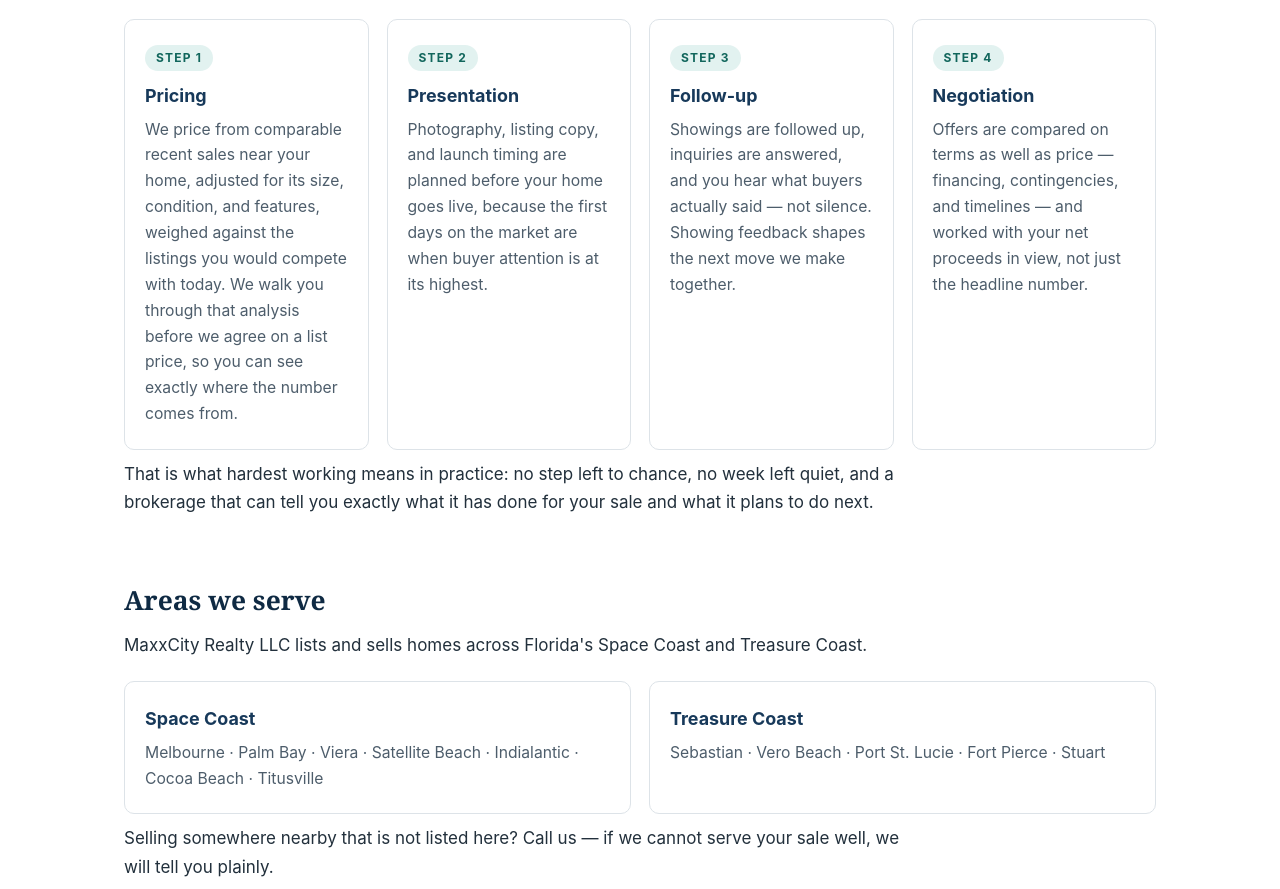
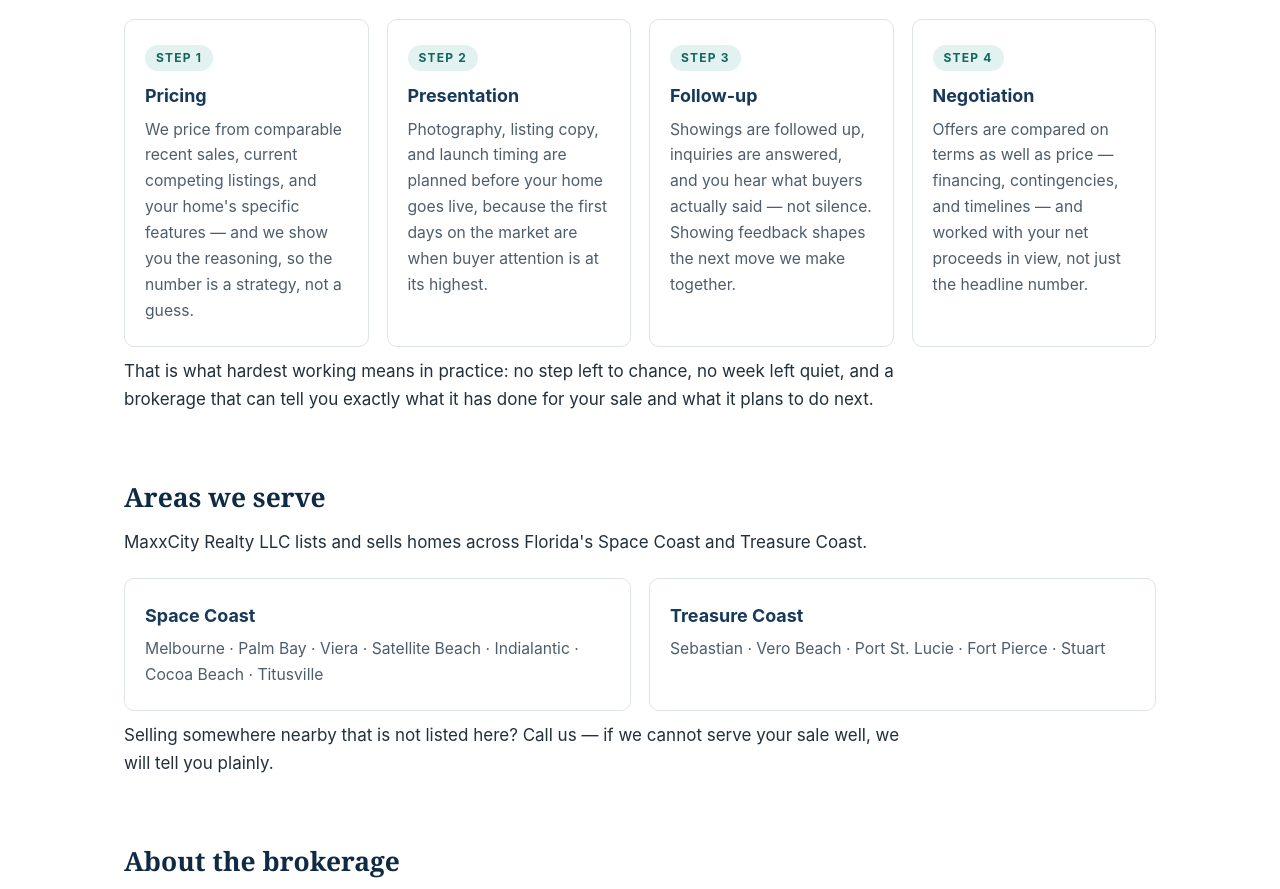
Before and after one commit to Mattnick1flirtorbit/spacecoastrealestatesales, a plain HTML site: page index.html in a window 1280 px wide. Shown: the part 1677-2566 px from the top of the page. Drawn offline with Linux system fonts and the light colour scheme.

```diff
--- a/index.html
+++ b/index.html
@@ -82,7 +82,7 @@
       <div class="card">
         <span class="step">Step 1</span>
         <h3>Pricing</h3>
-        <p>We price from comparable recent sales near your home, adjusted for its size, condition, and features, weighed against the listings you would compete with today. We walk you through that analysis before we agree on a list price, so you can see exactly where the number comes from.</p>
+        <p>We price from comparable recent sales, current competing listings, and your home's specific features — and we show you the reasoning, so the number is a strategy, not a guess.</p>
       </div>
       <div class="card">
         <span class="step">Step 2</span>
--- a/style.css
+++ b/style.css
@@ -58,6 +58,7 @@ a:hover { color: var(--teal); }
 .wordmark {
   color: #fff;
   text-decoration: none;
+  font-weight: 700;
   font-size: 1.15rem;
   letter-spacing: 0.01em;
 }
```
